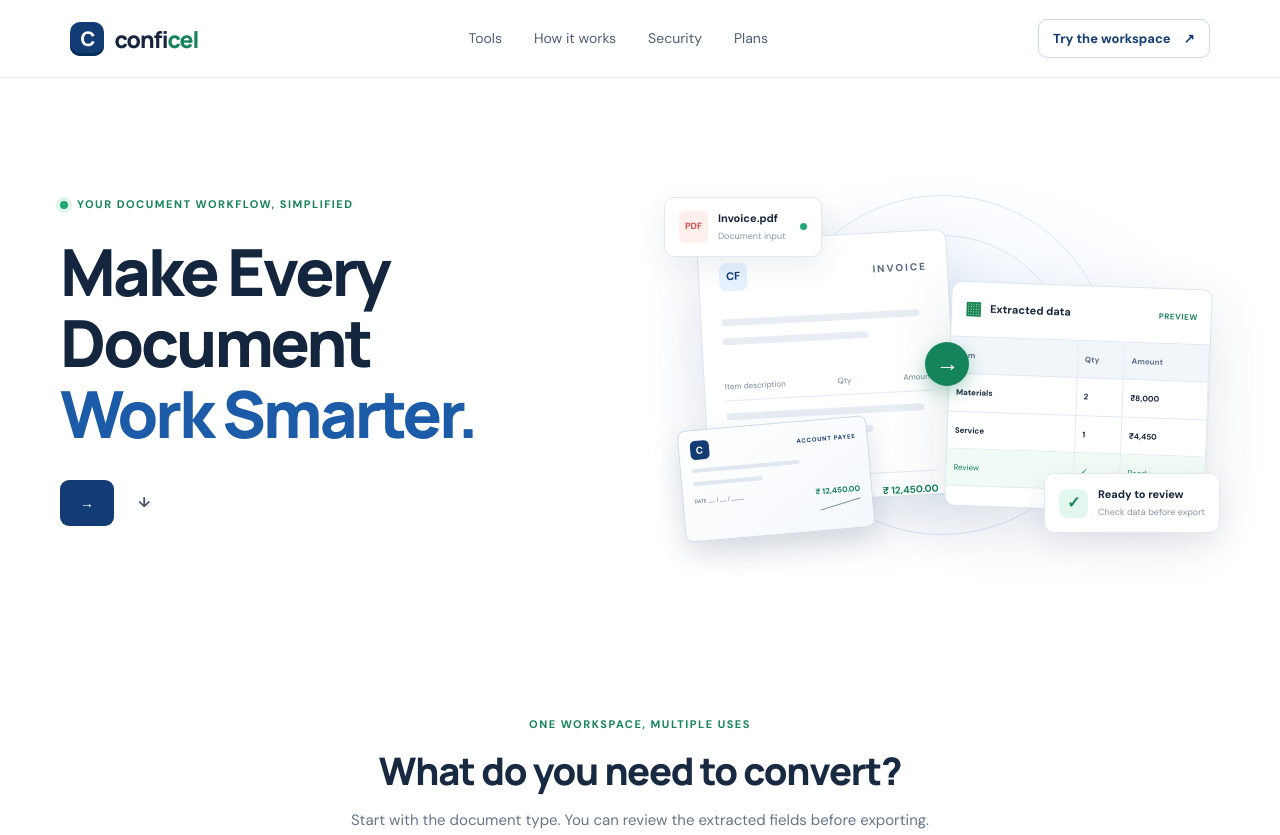
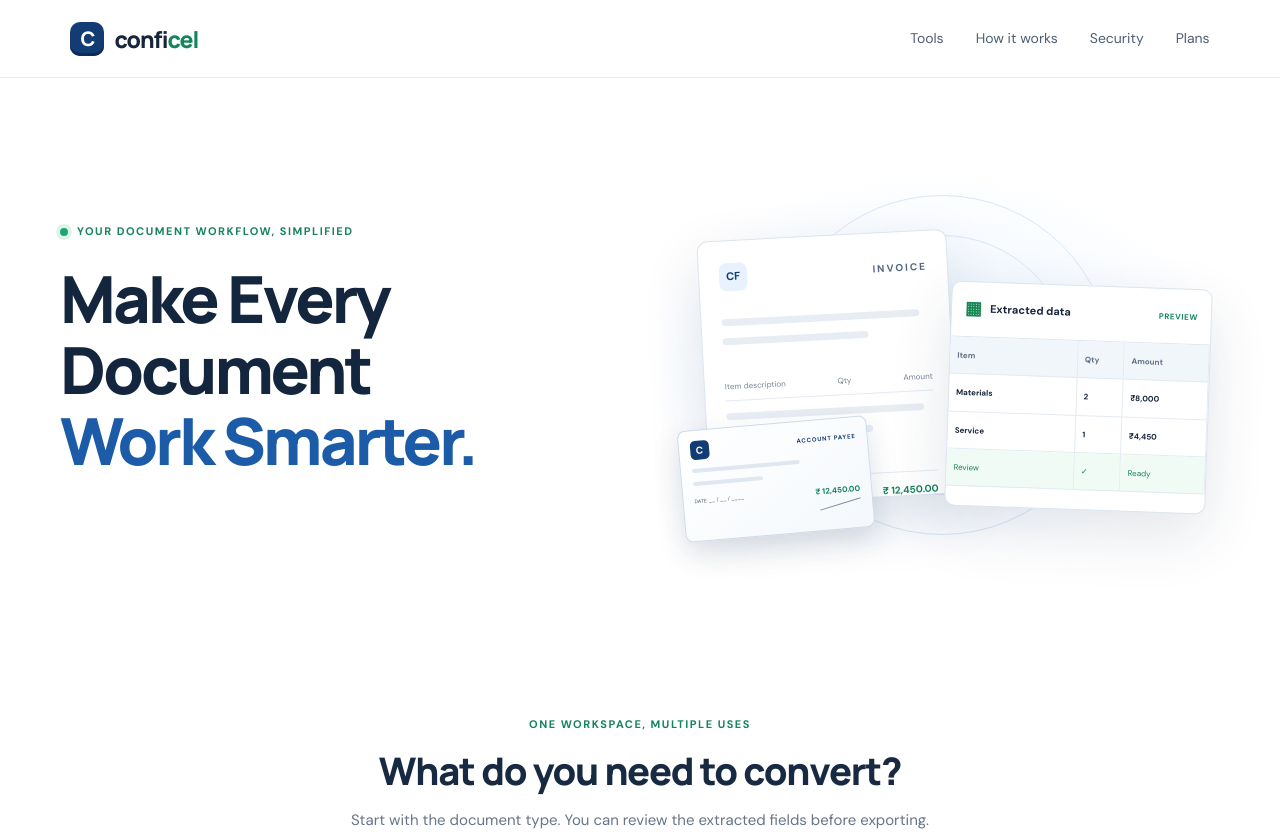
Before and after one commit to paraprabhu/Conficel, a plain HTML site: page index.html in a window 1280 px wide. Shown: the top 835 px of the page. Drawn offline with Linux system fonts and the light colour scheme.

Commit message:
Remove circled hero labels and arrows

```diff
--- a/index.html
+++ b/index.html
@@ -15,17 +15,14 @@
     <nav class="nav-links" aria-label="Main navigation">
       <a href="#tools">Tools</a><a href="#how-it-works">How it works</a><a href="#security">Security</a><a href="#pricing">Plans</a>
     </nav>
-    <a class="button button-small button-outline" href="#workspace">Try the workspace <span aria-hidden="true">↗</span></a>
   </header>
   <main>
     <section class="hero">
       <div class="hero-copy">
         <div class="eyebrow"><span class="eyebrow-dot"></span> YOUR DOCUMENT WORKFLOW, SIMPLIFIED</div>
         <h1>Make Every Document<br><span>Work Smarter.</span></h1>
-        <div class="hero-actions"><a class="button button-primary" href="#workspace" aria-label="Explore the workspace"><span aria-hidden="true">→</span></a><a class="text-link" href="#how-it-works" aria-label="See how it works"><span aria-hidden="true">↓</span></a></div>
       </div>
       <div class="hero-art" aria-label="Illustration of a document becoming a spreadsheet">
-        <div class="float-label label-document"><span class="file-icon">PDF</span><span><b>Invoice.pdf</b><small>Document input</small></span><span class="status-dot"></span></div>
         <div class="paper">
           <div class="paper-top"><span class="mini-logo">CF</span><span class="paper-tag">INVOICE</span></div>
           <div class="paper-line long"></div><div class="paper-line medium"></div><div class="paper-gap"></div>
@@ -34,12 +31,10 @@
           <div class="paper-total"><span>Total</span><b>₹ 12,450.00</b></div>
         </div>
         <div class="cheque-card" aria-label="Cheque document illustration"><div class="cheque-card-head"><span class="cheque-bank-mark">C</span><span>ACCOUNT PAYEE</span></div><div class="cheque-card-line cheque-payee"></div><div class="cheque-card-line cheque-amount"></div><div class="cheque-card-bottom"><span>DATE: __ / __ / ____</span><b>₹ 12,450.00</b></div><div class="cheque-signature"></div></div>
-        <div class="transform-arrow">→</div>
         <div class="sheet">
           <div class="sheet-title"><span class="excel-mark">▦</span> Extracted data <small>PREVIEW</small></div>
           <div class="sheet-grid"><span>Item</span><span>Qty</span><span>Amount</span><b>Materials</b><b>2</b><b>₹8,000</b><b>Service</b><b>1</b><b>₹4,450</b><em>Review</em><em>✓</em><em>Ready</em></div>
         </div>
-        <div class="float-label label-ready"><span class="ready-icon">✓</span><span><b>Ready to review</b><small>Check data before export</small></span></div>
         <div class="art-orb orb-one"></div><div class="art-orb orb-two"></div>
       </div>
     </section>
```
